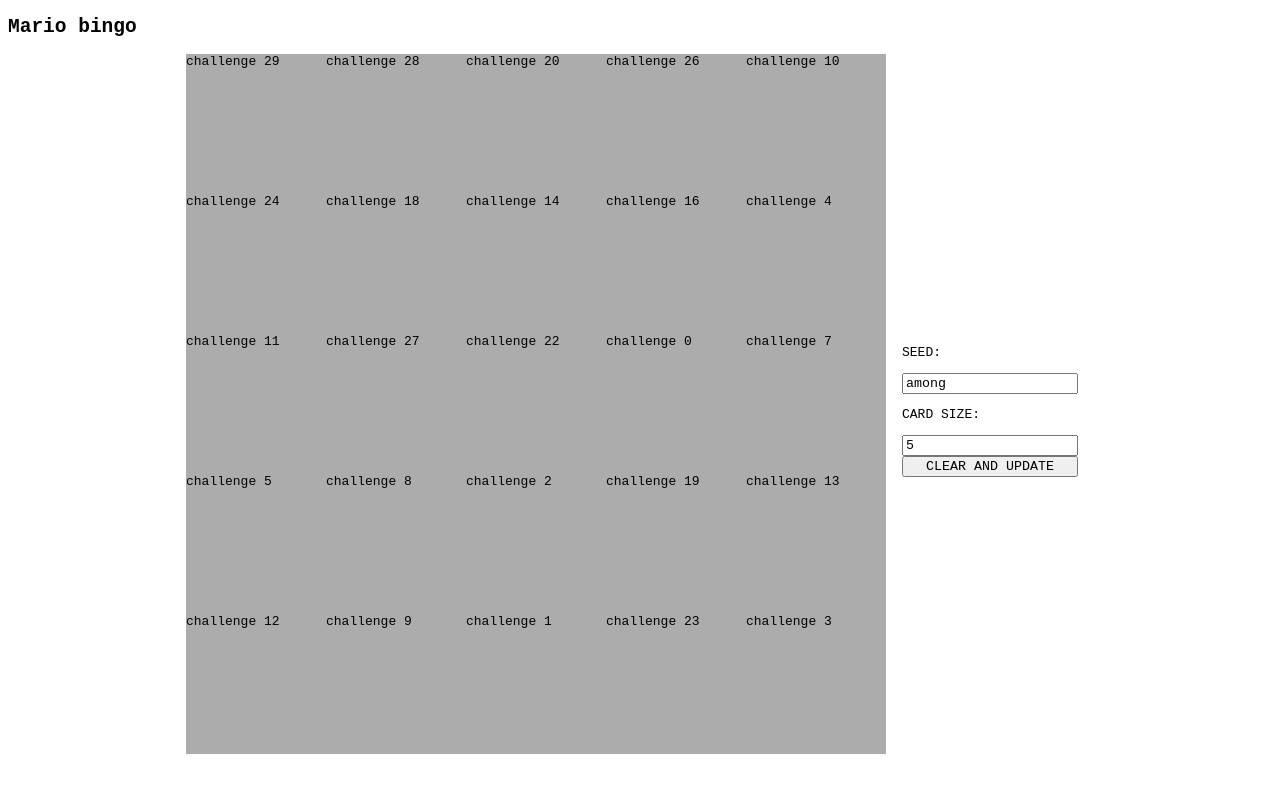
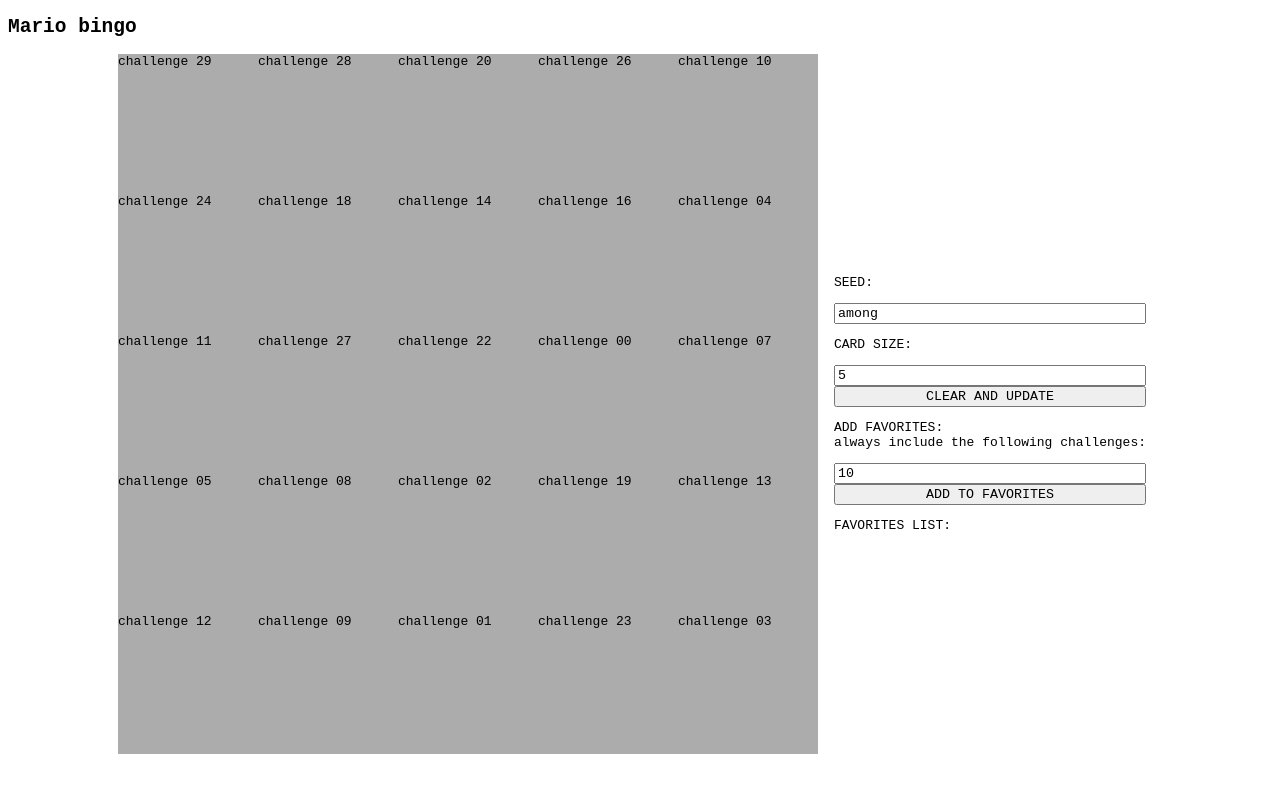
Before and after one commit to JUB-Yoush/smm2-bingo-maker, a plain HTML site: page index.html in a window 1280 px wide. Drawn offline with nearby package versions, Linux system fonts and the light colour scheme.

Commit message:
added proto fav list

```diff
--- a/index.html
+++ b/index.html
@@ -20,6 +20,10 @@
       <p>CARD SIZE:</p>
       <input type = "text" id = "canvas-resolution-input" value = "5">
       <button id = "btnUpdate">CLEAR AND UPDATE</button>
+      <p> ADD FAVORITES: <br>always include the following challenges:</p>
+      <input type = "text" id = "fav-input" value = "10">
+      <button id = "btnAddFav">ADD TO FAVORITES</button>
+      <p id = "fav-list">FAVORITES LIST:</p>
     </div>
   </div>
 </body>
@@ -31,23 +35,28 @@
   let canvas =  document.getElementById("canvas");
   let seedInput = document.getElementById("seed-input")
   let resInput = document.getElementById("canvas-resolution-input")
+  let favInput = document.getElementById("fav-input")
   let btnUpdate = document.getElementById("btnUpdate")
+  let btnAddFav = document.getElementById("btnAddFav")
+  let fav_list = document.getElementById("fav-list")
+  let fav_array = []
   let seedStr = seedInput.value;
   let max_size = 700
   let canvas_size = 5
   let pixel_size = Math.round(max_size /canvas_size)
   let myrng
+
   let challenge_array = [
-  "challenge 0",
-  "challenge 1",
-  "challenge 2",
-  "challenge 3",
-  "challenge 4",
-  "challenge 5",
-  "challenge 6",
-  "challenge 7",
-  "challenge 8",
-  "challenge 9",
+  "challenge 00",
+  "challenge 01",
+  "challenge 02",
+  "challenge 03",
+  "challenge 04",
+  "challenge 05",
+  "challenge 06",
+  "challenge 07",
+  "challenge 08",
+  "challenge 09",
   "challenge 10",
   "challenge 11",
   "challenge 12",
@@ -77,11 +86,33 @@
   function make_challenge_array(){
     var myrng = new Math.seedrandom(seedStr);
     let challengeSet = new Set()
+
+    for (let i = 0; i < fav_array.length; i++){
+     challengeSet.add(fav_array[i]);
+    }
+
     while (challengeSet.size < canvas_size * canvas_size){
       let rng = Math.floor(myrng() * challenge_array.length -1)+1;
       challengeSet.add(rng)
     }
     return Array.from(challengeSet)
+  }
+
+  function addFav(){
+    console.log(favInput.value)
+    if(favInput.value != 0){
+      console.log('messer')
+      fav_array.push(favInput.value);
+      console.log(fav_array);
+      fav_list.textContent = "";
+      fav_list.textContent = "FAVORITES LIST: "
+      console.log(fav_array.length);
+      for (let i = 0; i < fav_array.length; i++){
+        console.log('in');
+        fav_list.textContent += " " + fav_array[i];
+      }
+    }
+
   }
 
   function makeCanvas(){
@@ -128,9 +159,10 @@
     console.log(max_size)
     makeCanvas()
   }
-  makeCanvas()
+  updateCanvas()
 
   btnUpdate.addEventListener("click", function(){updateCanvas()})
+  btnAddFav.addEventListener("click", function(){addFav()})
 </script>
 
 </html>
```
